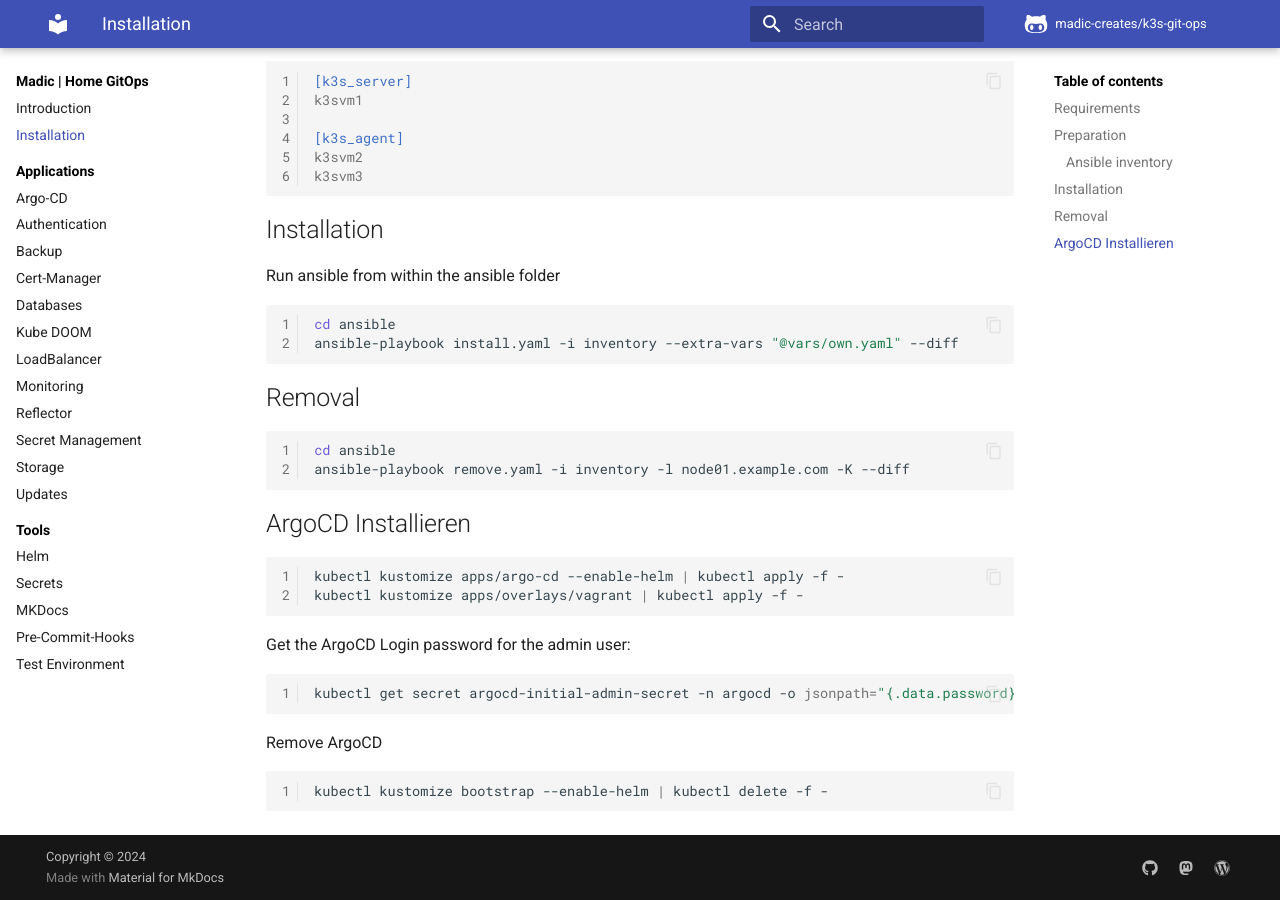
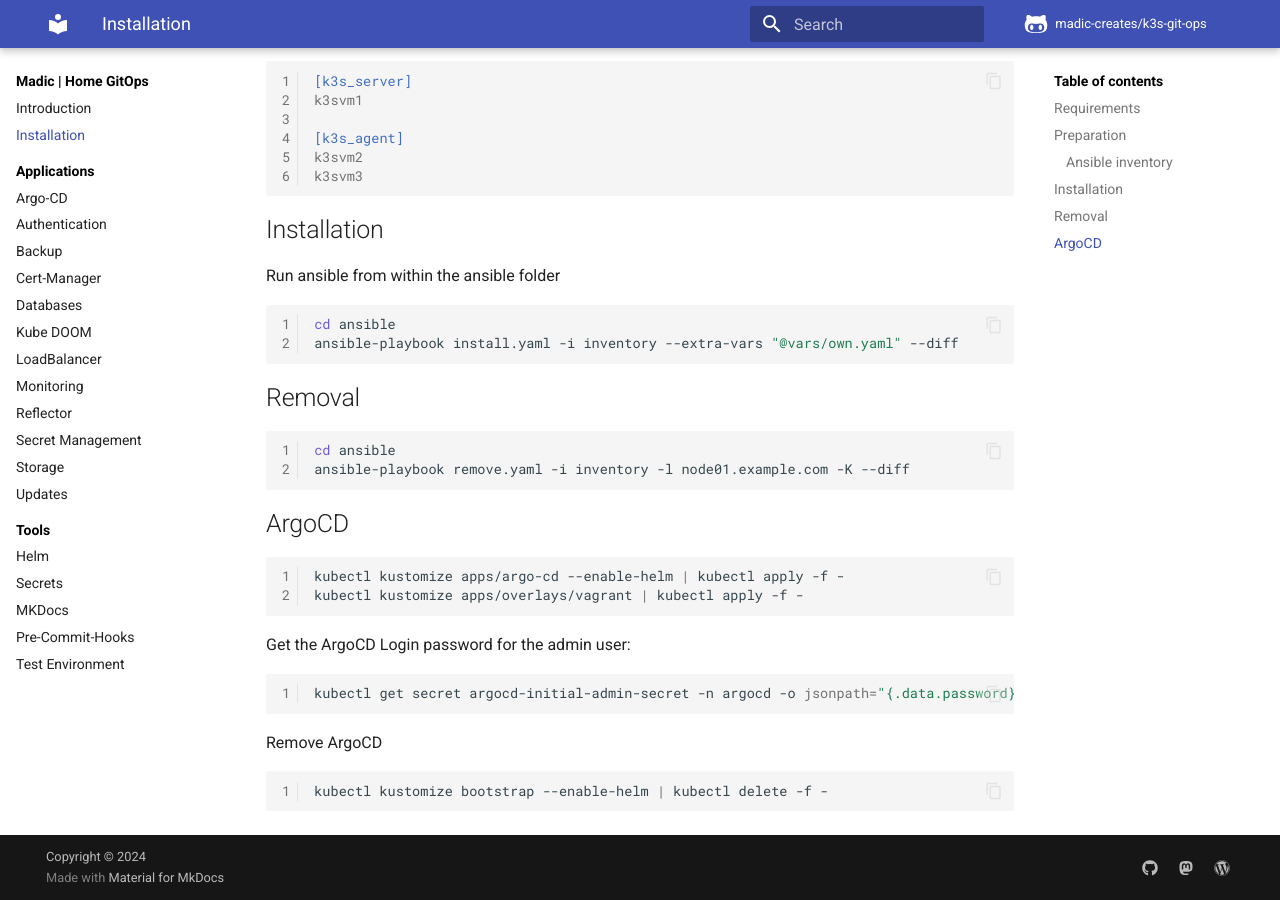
Before and after one commit to madic-creates/k3s-git-ops, an MkDocs documentation site: the page built from docs/install.md, in a window 1280 px wide and 900 px high, scrolled down 908 px. Built offline with MkDocs 1.6.1 and Material for MkDocs 9.7.7, drawn with Linux system fonts in a browser that asks for light colours; plug-ins that fetch from the network failed and are left out; comment, search, counter and statistics services are not loaded.

````diff
--- a/docs/install.md
+++ b/docs/install.md
@@ -59,7 +59,7 @@ cd ansible
 ansible-playbook remove.yaml -i inventory -l node01.example.com -K --diff
 ```
 
-## ArgoCD Installieren
+## ArgoCD
 
 ```shell
 kubectl kustomize apps/argo-cd --enable-helm | kubectl apply -f -
````
Also changed, not shown: 2 other files.
